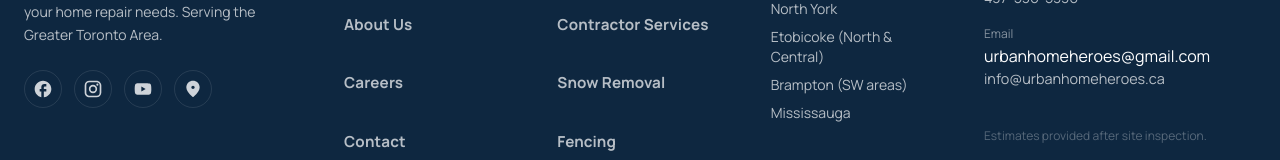
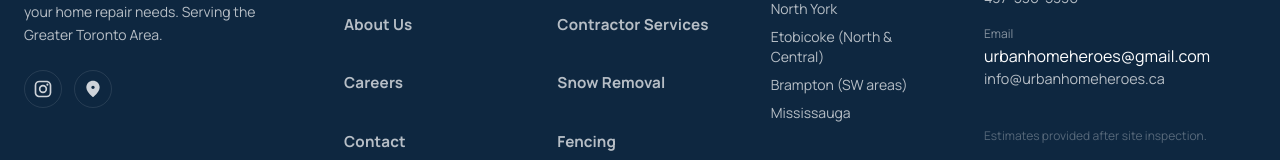
Before and after one commit to waldo8888/urban-home-heroes, a Next.js app: page /services in a window 1280 px wide. Shown: the part 3937-4097 px from the top of the page. Built offline with nearby package versions, Linux system fonts and the light colour scheme.

Commit message:
Removed inactive social media profiles (only Instagram active)

```diff
--- a/app/components/SiteFooter.js
+++ b/app/components/SiteFooter.js
@@ -10,10 +10,8 @@ import {
   Stack,
   Typography
 } from "@mui/material";
-import FacebookRounded from "@mui/icons-material/FacebookRounded";
 import Instagram from "@mui/icons-material/Instagram";
 import PlaceRounded from "@mui/icons-material/PlaceRounded";
-import YouTube from "@mui/icons-material/YouTube";
 import { motion } from "framer-motion";
 
 const serviceLinks = [
@@ -70,9 +68,7 @@ export default function SiteFooter() {
 
             <Stack direction="row" spacing={1.5}>
               {[
-                { icon: FacebookRounded, href: "#", label: "Facebook", color: "#1877F2" },
                 { icon: Instagram, href: "https://instagram.com/urbanhomeheroes", label: "Instagram", color: "#E4405F" },
-                { icon: YouTube, href: "#", label: "YouTube", color: "#FF0000" },
                 { icon: PlaceRounded, href: "/#contact", label: "Map", color: "#34A853" }
               ].map((social) => (
                 <IconButton
--- a/app/components/SiteHeader.js
+++ b/app/components/SiteHeader.js
@@ -361,8 +361,7 @@ export default function SiteHeader({ hideOnMobile = false }) {
           {/* Social Links */}
           <Stack direction="row" justifyContent="center" spacing={2} sx={{ pt: 2, borderTop: "1px solid rgba(255,255,255,0.1)" }}>
             {[
-              { label: "Instagram", href: "https://instagram.com/urbanhomeheroes" },
-              { label: "Facebook", href: "#" }
+              { label: "Instagram", href: "https://instagram.com/urbanhomeheroes" }
             ].map((social) => (
               <Button
                 key={social.label}
```
